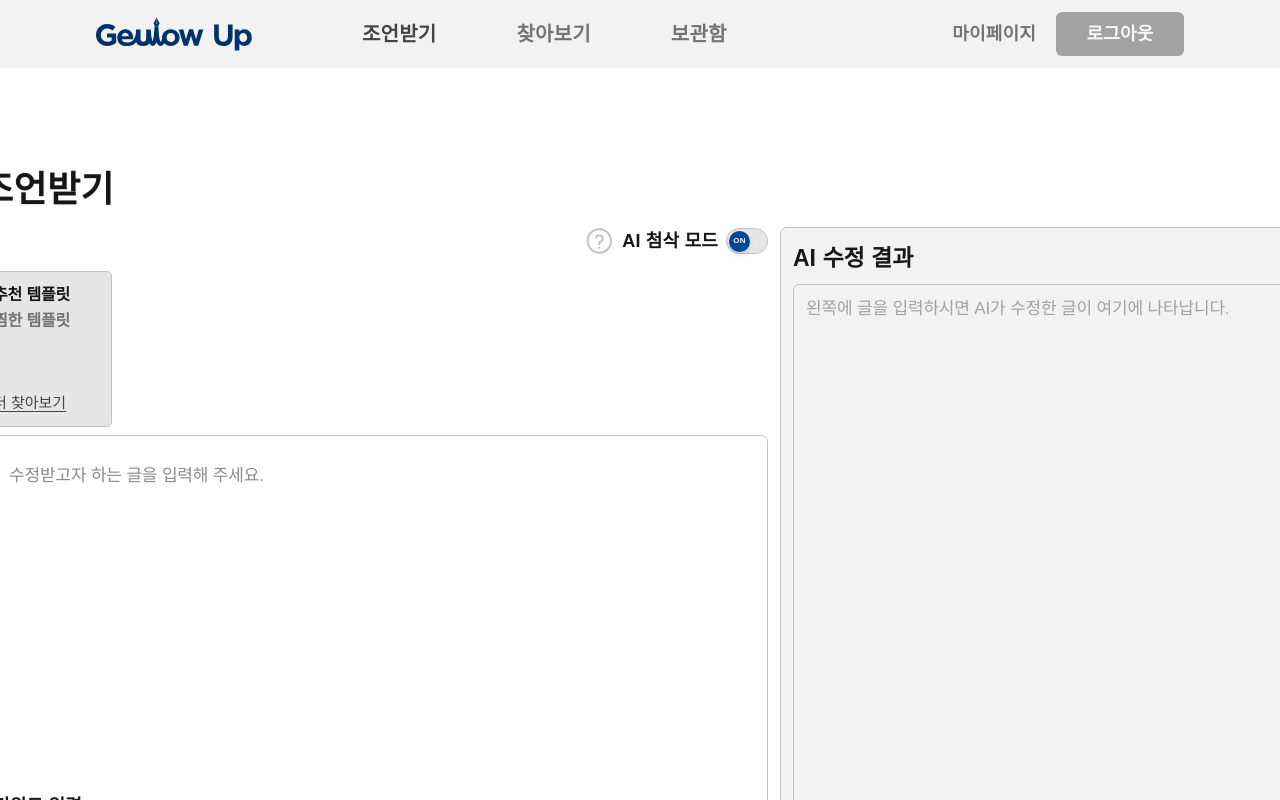
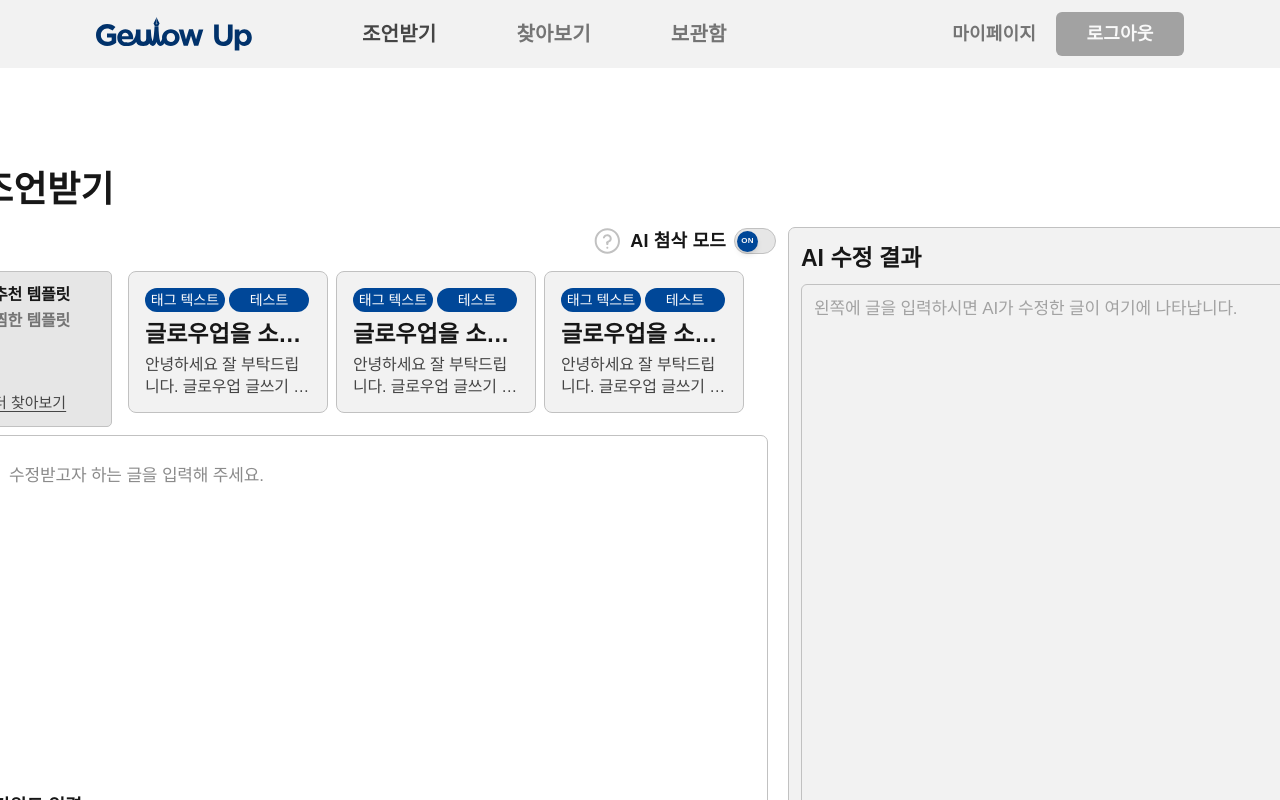
Before and after one commit to 2025-1-alpha/fe_geulowup, a Next.js app: page /advice in a window 1280 px wide. Shown: the top 800 px of the page. Built offline with nearby package versions, Linux system fonts and the light colour scheme; a web font is replaced by a local one.

Commit message:
feat: 카드 컴포넌트 추가

```diff
--- a/src/app/(layout)/advice/_components/RecommendTemplates/index.tsx
+++ b/src/app/(layout)/advice/_components/RecommendTemplates/index.tsx
@@ -2,6 +2,34 @@
 
 import Link from 'next/link';
 import { useState } from 'react';
+import Card from '@/components/ui/Card';
+
+const templates = [
+  {
+    templateId: 1,
+    title: '글로우업을 소개하기',
+    content:
+      '안녕하세요 잘 부탁드립니다. 글로우업 글쓰기 서비스는 여러 상황에서 사용자의 글쓰기 경험을 돕고자 합니다.',
+    likeCount: 100,
+    tagText: ['태그 텍스트', '테스트'],
+  },
+  {
+    templateId: 2,
+    title: '글로우업을 소개하기',
+    content:
+      '안녕하세요 잘 부탁드립니다. 글로우업 글쓰기 서비스는 여러 상황에서 사용자의 글쓰기 경험을 돕고자 합니다.',
+    likeCount: 50,
+    tagText: ['태그 텍스트', '테스트'],
+  },
+  {
+    templateId: 3,
+    title: '글로우업을 소개하기',
+    content:
+      '안녕하세요 잘 부탁드립니다. 글로우업 글쓰기 서비스는 여러 상황에서 사용자의 글쓰기 경험을 돕고자 합니다.',
+    likeCount: 50,
+    tagText: ['태그 텍스트', '테스트'],
+  },
+];
 
 export default function RecommendTemplates() {
   const asideList = [
@@ -38,8 +66,21 @@ export default function RecommendTemplates() {
           더 찾아보기
         </Link>
       </aside>
-      {/* 아래 섹션은 카드 리스트들 삽입 */}
-      <section></section>
+      <section className="ml-4 flex w-[648px] flex-1 overflow-x-auto">
+        <section className="relative flex h-[156px] gap-2">
+          {templates.map((template) => (
+            <Card
+              key={template.templateId}
+              variant="small"
+              state="default"
+              title={template.title}
+              description={template.content}
+              tags={template.tagText}
+              likes={template.likeCount}
+            />
+          ))}
+        </section>
+      </section>
     </section>
   );
 }
--- a/src/components/ui/Card/index.tsx
+++ b/src/components/ui/Card/index.tsx
@@ -41,7 +41,7 @@ const Card: React.FC<CardProps> = ({ variant, title, description, tags, likes })
     },
     small: {
       default: 'bg-layout-grey1 border border-layout-grey3',
-      hover: 'bg-layout-grey2',
+      hover: 'bg-layout-grey2 ',
       click: 'bg-layout-grey2 border border-primary-navy4',
     },
     promote: {
@@ -74,7 +74,7 @@ const Card: React.FC<CardProps> = ({ variant, title, description, tags, likes })
       onMouseLeave={() => setIsHovered(false)}
       onClick={() => setIsClicked(true)}
       className={clsx(
-        'flex flex-col justify-between rounded-[8px] p-[16px] transition-all',
+        'z-10 flex flex-col justify-between rounded-[8px] p-[16px] transition-all',
         sizeStyle[variant],
         backgroundStyle[variant][state],
       )}
```
